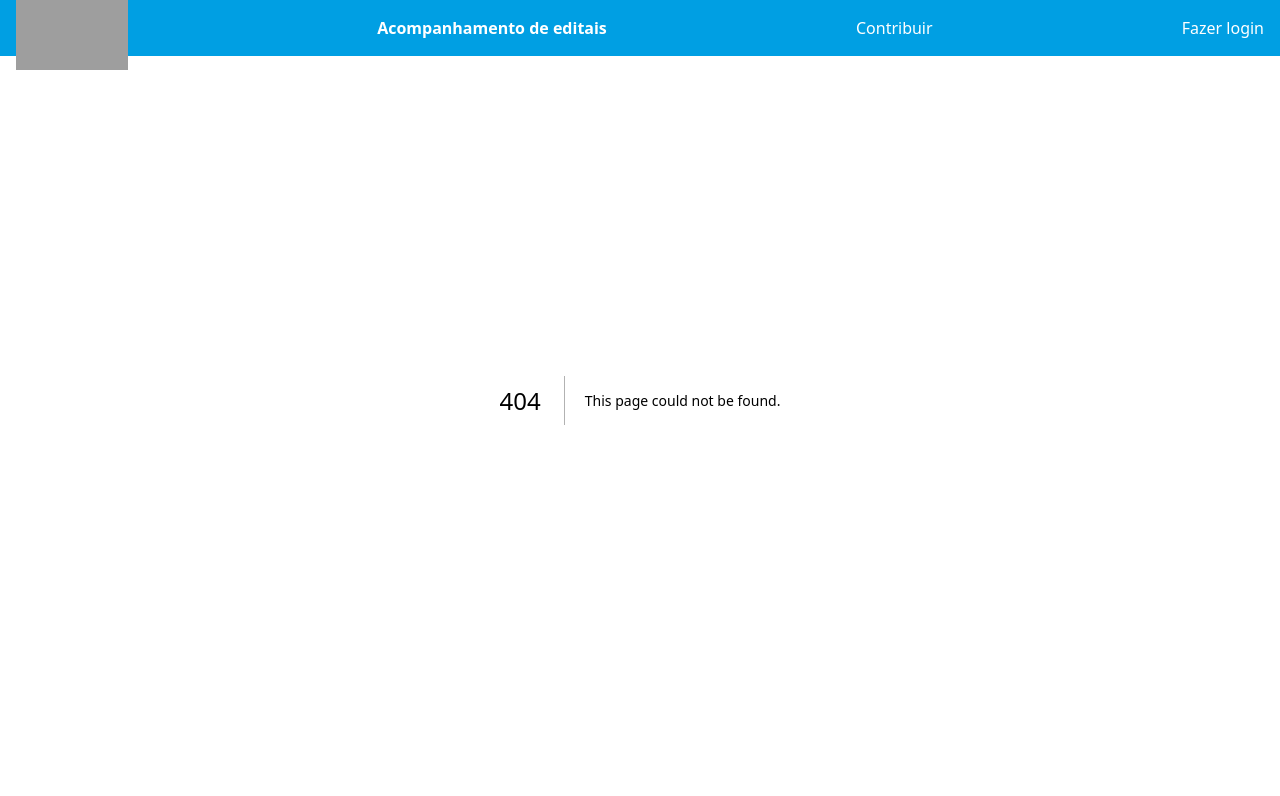
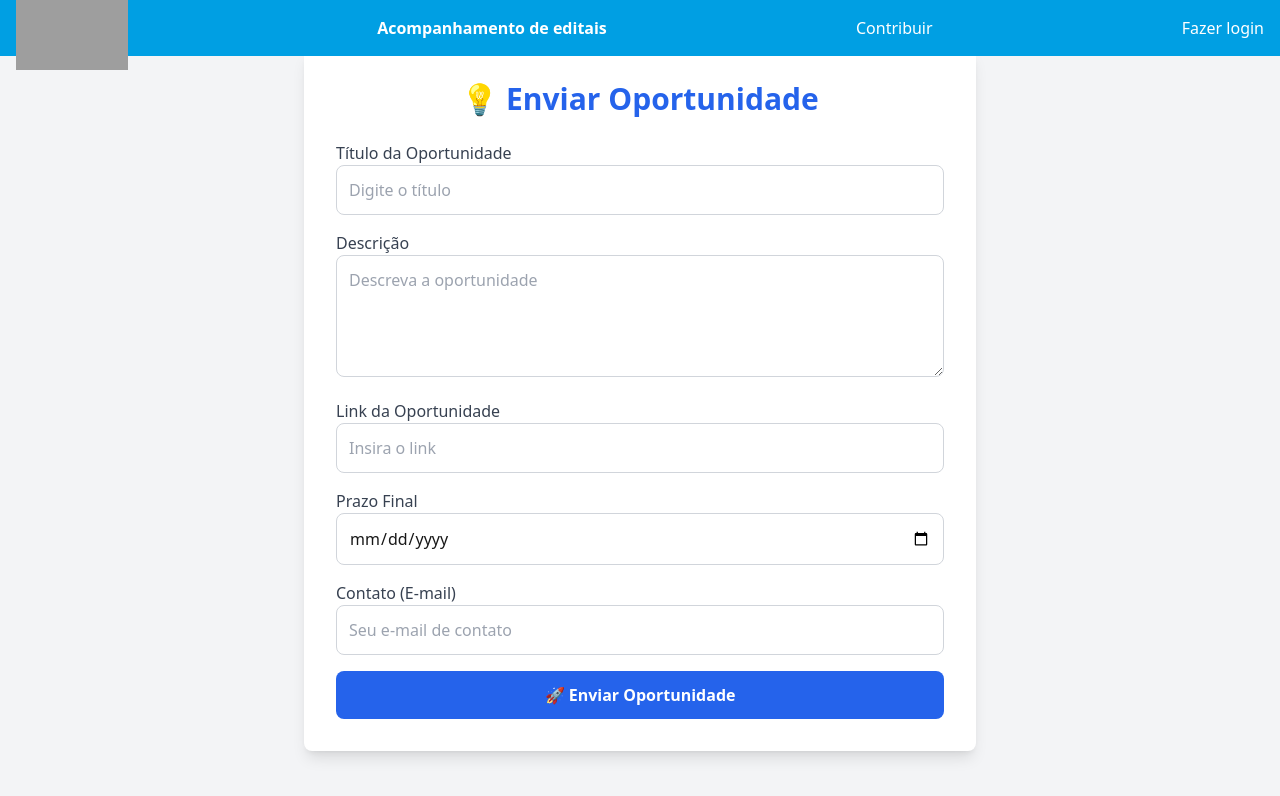
Before and after one commit to Mhtz-01/Antologias, a Next.js app: page /contribuir in a window 1280 px wide. Before the commit this address had no page. Shown: the top 796 px of the page. Built offline with nearby package versions, Linux system fonts and the light colour scheme; grey boxes are pictures that could not be loaded.

Commit message:
add contribution page sketch

```diff
--- /dev/null
+++ b/src/app/contribuir/page.tsx
@@ -0,0 +1,125 @@
+"use client";
+
+import { useState } from "react";
+
+export default function ContributePage() {
+  const [form, setForm] = useState({
+    title: "",
+    description: "",
+    link: "",
+    deadline: "",
+    contact: "",
+  });
+  const [message, setMessage] = useState("");
+
+  const handleChange = (e: React.ChangeEvent<HTMLInputElement | HTMLTextAreaElement>) => {
+    setForm({ ...form, [e.target.name]: e.target.value });
+  };
+
+  const handleSubmit = async (e: React.FormEvent) => {
+    e.preventDefault();
+    setMessage("");
+
+    try {
+      const res = await fetch("/api/contributions", {
+        method: "POST",
+        headers: { "Content-Type": "application/json" },
+        body: JSON.stringify(form),
+      });
+
+      if (res.ok) {
+        setMessage("✅ Oportunidade enviada com sucesso!");
+        setForm({ title: "", description: "", link: "", deadline: "", contact: "" });
+      } else {
+        setMessage("❌ Erro ao enviar a oportunidade.");
+      }
+    } catch (error) {
+      setMessage("❌ Erro ao conectar com o servidor.");
+    }
+  };
+
+  return (
+    <div className="min-h-screen flex items-center justify-center bg-gray-100 p-6">
+      <div className="w-full max-w-2xl bg-white p-8 rounded-lg shadow-lg">
+        <h1 className="text-3xl font-bold text-center text-blue-600 mb-6">💡 Enviar Oportunidade</h1>
+
+        {message && (
+          <p className="text-center text-lg font-semibold mb-4 text-green-600">{message}</p>
+        )}
+
+        <form onSubmit={handleSubmit} className="space-y-4">
+          <div>
+            <label className="block font-medium text-gray-700">Título da Oportunidade</label>
+            <input
+              type="text"
+              name="title"
+              placeholder="Digite o título"
+              value={form.title}
+              onChange={handleChange}
+              className="w-full p-3 border border-gray-300 rounded-lg focus:outline-none focus:ring-2 focus:ring-blue-500"
+              required
+            />
+          </div>
+
+          <div>
+            <label className="block font-medium text-gray-700">Descrição</label>
+            <textarea
+              name="description"
+              placeholder="Descreva a oportunidade"
+              value={form.description}
+              onChange={handleChange}
+              className="w-full p-3 border border-gray-300 rounded-lg focus:outline-none focus:ring-2 focus:ring-blue-500"
+              required
+              rows={4}
+            />
+          </div>
+
+          <div>
+            <label className="block font-medium text-gray-700">Link da Oportunidade</label>
+            <input
+              type="url"
+              name="link"
+              placeholder="Insira o link"
+              value={form.link}
+              onChange={handleChange}
+              className="w-full p-3 border border-gray-300 rounded-lg focus:outline-none focus:ring-2 focus:ring-blue-500"
+              required
+            />
+          </div>
+
+          <div>
+            <label className="block font-medium text-gray-700">Prazo Final</label>
+            <input
+              type="date"
+              name="deadline"
+              value={form.deadline}
+              onChange={handleChange}
+              className="w-full p-3 border border-gray-300 rounded-lg focus:outline-none focus:ring-2 focus:ring-blue-500"
+              required
+            />
+          </div>
+
+          <div>
+            <label className="block font-medium text-gray-700">Contato (E-mail)</label>
+            <input
+              type="email"
+              name="contact"
+              placeholder="Seu e-mail de contato"
+              value={form.contact}
+              onChange={handleChange}
+              className="w-full p-3 border border-gray-300 rounded-lg focus:outline-none focus:ring-2 focus:ring-blue-500"
+              required
+            />
+          </div>
+
+          <button
+            type="submit"
+            className="w-full bg-blue-600 hover:bg-blue-700 text-white font-bold py-3 rounded-lg transition duration-300"
+          >
+            🚀 Enviar Oportunidade
+          </button>
+        </form>
+      </div>
+    </div>
+  );
+}
```
